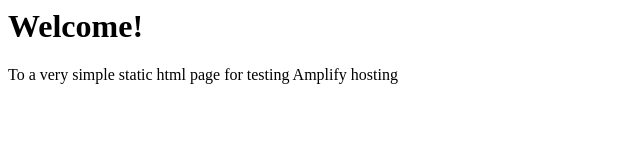
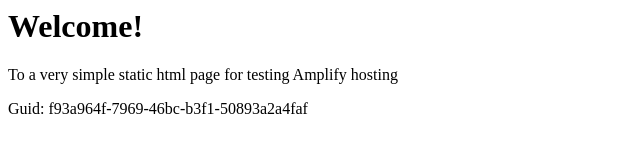
Before and after one commit to aws-aemilia-cdg/Github-PR-Commit-Integration-Test-DoNotTouch-Gith-OKSLNVO2-v1-preprod-eu-west-3, a website: page src/index.html in a window 1280 px wide. Shown: the whole page, without its empty margins (0-640 px from the left). Drawn offline with Linux system fonts and the light colour scheme.

Commit message:
commit from integ tests

```diff
--- a/src/index.html
+++ b/src/index.html
@@ -1,3 +1,5 @@
+
+
 <html lang="en">
 
 <head>
@@ -10,6 +12,6 @@
 <body>
     <h1>Welcome!</h1>
     <p>To a very simple static html page for testing Amplify hosting</p>
-</body>
+    <p>Guid: f93a964f-7969-46bc-b3f1-50893a2a4faf</p></body>
 
 </html>
```
